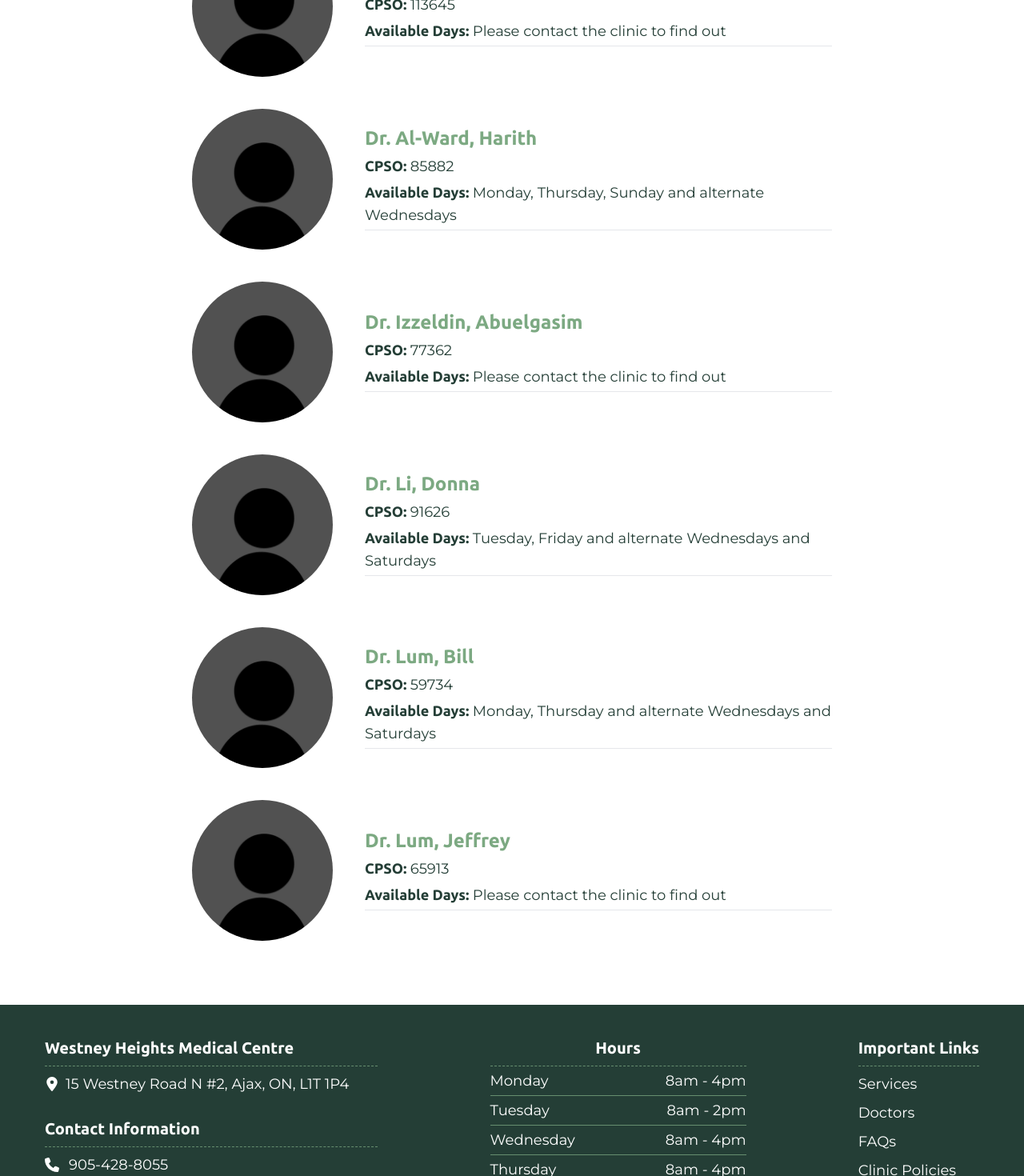
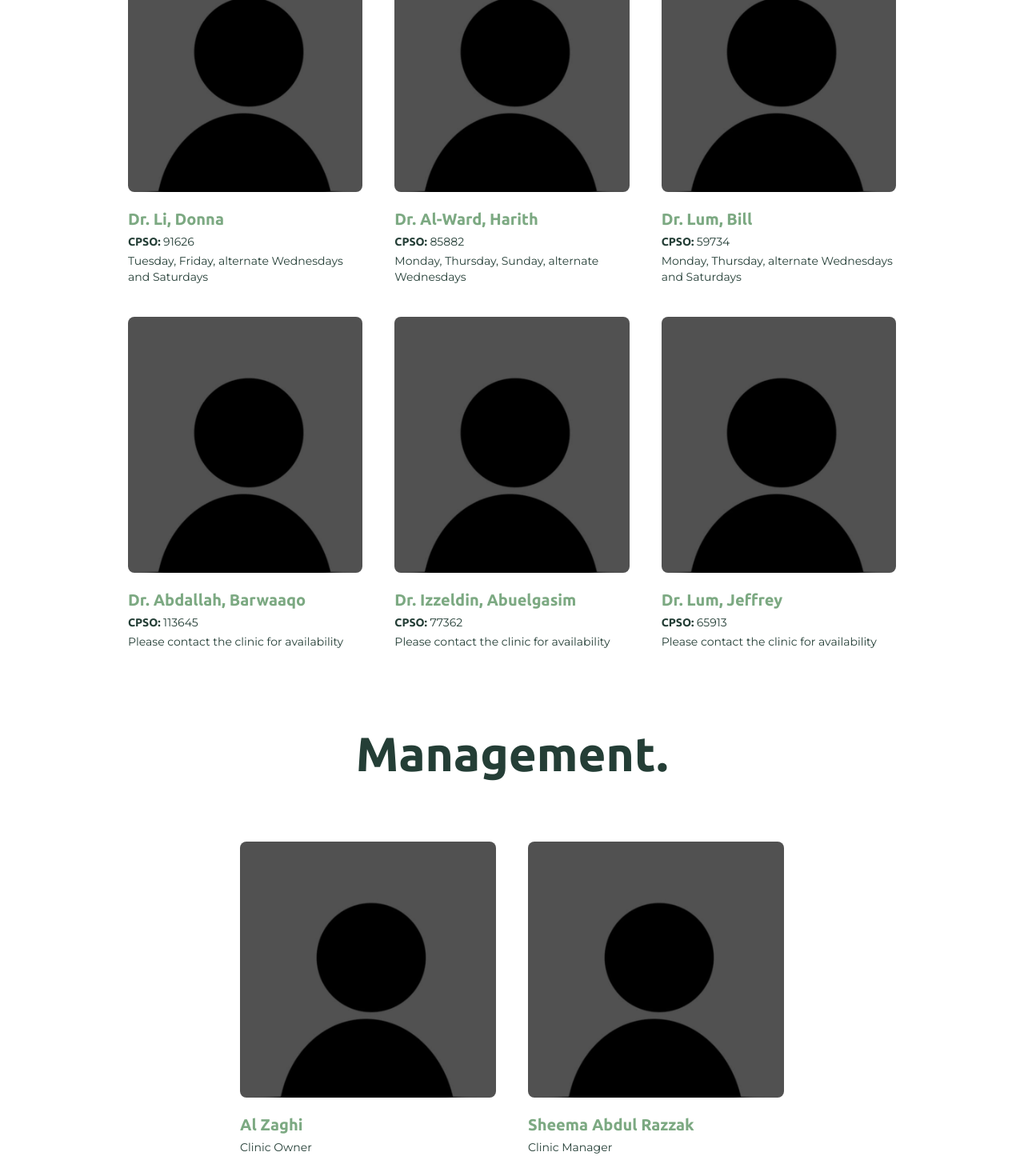
Before and after one commit to johanbphilip/whmc-website, a React (Vite) app: page /whmc-website/our-team in a window 1280 px wide. Shown: the part 380-1850 px from the top of the page at 80% size. Built offline with nearby package versions, Linux system fonts and the light colour scheme.

Commit message:
profiles for doctors and management completed

```diff
--- a/src/assets/data.jsx
+++ b/src/assets/data.jsx
@@ -2,38 +2,46 @@
 
 export const doctors = [
   {
-    name: "Dr. Abdallah, Barwaaqo",
-    cpso: "113645",
-    daysWorked: "",
+    name: "Dr. Li, Donna",
+    cpso: "91626",
+    daysWorked: "Tuesday, Friday, alternate Wednesdays and Saturdays",
+    image: "",
   },
   {
     name: "Dr. Al-Ward, Harith",
     cpso: "85882",
-    daysWorked: "Monday, Thursday, Sunday and alternate Wednesdays",
+    daysWorked: "Monday, Thursday, Sunday, alternate Wednesdays",
+    image: "",
+  },
+  {
+    name: "Dr. Lum, Bill",
+    cpso: "59734",
+    daysWorked: "Monday, Thursday, alternate Wednesdays and Saturdays",
+    image: "",
+  },
+  {
+    name: "Dr. Abdallah, Barwaaqo",
+    cpso: "113645",
+    daysWorked: "",
+    image: "",
   },
   {
     name: "Dr. Izzeldin, Abuelgasim",
     cpso: "77362",
-
     daysWorked: "",
-  },
-  {
-    name: "Dr. Li, Donna",
-    cpso: "91626",
-    daysWorked: "Tuesday, Friday and alternate Wednesdays and Saturdays",
-  },
-  {
-    name: "Dr. Lum, Bill",
-    cpso: "59734",
-    daysWorked: "Monday, Thursday and alternate Wednesdays and Saturdays",
+    image: "",
   },
   {
     name: "Dr. Lum, Jeffrey",
     cpso: "65913",
     daysWorked: "",
+    image: "",
   },
 ];
-
+export const management = [
+  { name: "Al Zaghi", position: "Clinic Owner" },
+  { name: "Sheema Abdul Razzak", position: "Clinic Manager" },
+];
 export const ohipServices = [
   "Vaccination",
   "WSIB Forms",
--- /dev/null
+++ b/src/components/Doctor.jsx
@@ -0,0 +1,25 @@
+import React from "react";
+import defaultProfile from "../assets/profile-pic-default.jpg";
+
+export const Doctor = ({ doctor }) => {
+  return (
+    <div className="flex flex-col xs:gap-4 md:gap-7 lg:gap-5 items-center justify-top">
+      <img
+        src={doctor.image ? doctor.image : defaultProfile}
+        className="rounded-lg xs:size-20 md:w-full md:h-80 object-cover"
+      ></img>
+      <div className="flex flex-col justify-evenly xs:gap-0 w-full md:gap-1 xs:text-xs md:text-sm lg:text-md text-left">
+        <h2 className="font-ubuntu font-semibold xs:text-lg md:text-xl text-lightGreen">
+          {doctor.name}
+        </h2>
+        <p className="">
+          <span className="font-ubuntu font-bold">CPSO: </span>
+          {doctor.cpso}
+        </p>
+        <p>
+          {doctor.daysWorked || "Please contact the clinic for availability"}
+        </p>
+      </div>
+    </div>
+  );
+};
--- /dev/null
+++ b/src/components/Profile.jsx
@@ -0,0 +1,19 @@
+import React from "react";
+import defaultProfile from "../assets/profile-pic-default.jpg";
+
+export const Profile = ({ profile }) => {
+  return (
+    <div className="flex flex-col xs:gap-4 md:gap-7 lg:gap-5 items-center justify-top">
+      <img
+        src={profile.image ? profile.image : defaultProfile}
+        className="rounded-lg xs:size-20 md:w-full md:h-80 object-cover"
+      ></img>
+      <div className="flex flex-col justify-evenly xs:gap-0 w-full md:gap-1 xs:text-xs md:text-sm lg:text-md text-left">
+        <h2 className="font-ubuntu font-semibold xs:text-lg md:text-xl text-lightGreen">
+          {profile.name}
+        </h2>
+        <p className="">{profile.position}</p>
+      </div>
+    </div>
+  );
+};
--- a/src/pages/Team.jsx
+++ b/src/pages/Team.jsx
@@ -1,42 +1,28 @@
-import defaultProfile from "../assets/profile-pic-default.jpg";
-import { doctors as doctorsProfile } from "../assets/data.jsx";
+import { doctors as doctorsProfile, management } from "../assets/data.jsx";
 import { useState } from "react";
+import { Doctor } from "../components/Doctor.jsx";
+import { Profile } from "../components/Profile.jsx";
 
 export const Team = () => {
   const [doctors, setDoctors] = useState(doctorsProfile);
   return (
-    <main className="xs:mt-10 md:mt-20 flex flex-col place-items-center xs:py-10 xs:px-10 md:px-6 lg:px-60 lg:py-20  text-darkGreen font-serif">
+    <main className="xs:mt-10 md:mt-20 flex flex-col place-items-center xs:py-10 xs:px-10 md:px-6 lg:px-40 lg:py-20  text-darkGreen font-serif">
       <h1 className="font-ubuntu font-bold xs:text-4xl md:text-6xl xs:mb-10 md:mb-20">
-        Our Team.
+        Physicians.
       </h1>
-      <div className="flex flex-col gap-10">
+      <section className="grid grid-rows-2 grid-cols-3 gap-10 w-fit">
         {doctors.map((doctor, index) => (
-          <div
-            className="flex flex-row xs:gap-4 md:gap-7 lg:gap-10 items-center"
-            key={index}
-          >
-            <img
-              src={doctor.image || defaultProfile}
-              className="rounded-full xs:size-20 md:size-44 object-cover"
-            ></img>
-            <div className="flex flex-col justify-evenly xs:gap-0 md:gap-1 w-full xs:text-xs md:text-sm lg:text-lg">
-              <h2 className="font-ubuntu font-bold xs:text-lg md:text-2xl text-lightGreen">
-                {doctor.name}
-              </h2>
-              <p className="">
-                <span className="font-ubuntu font-bold">CPSO: </span>
-                {doctor.cpso}
-              </p>
-              <p>
-                <span className="font-ubuntu font-bold">Available Days: </span>
-                {doctor.daysWorked || "Please contact the clinic to find out"}
-              </p>
-              <hr />
-              <p>{doctor.description}</p>
-            </div>
-          </div>
+          <Doctor doctor={doctor} key={index} />
         ))}
-      </div>
+      </section>
+      <h1 className="font-ubuntu font-bold xs:text-4xl md:text-6xl xs:m-10 md:m-20">
+        Management.
+      </h1>
+      <section className="grid grid-rows-1 grid-cols-2 gap-10 w-fit">
+        {management.map((profile, index) => (
+          <Profile profile={profile} key={index} />
+        ))}
+      </section>
     </main>
   );
 };
```
